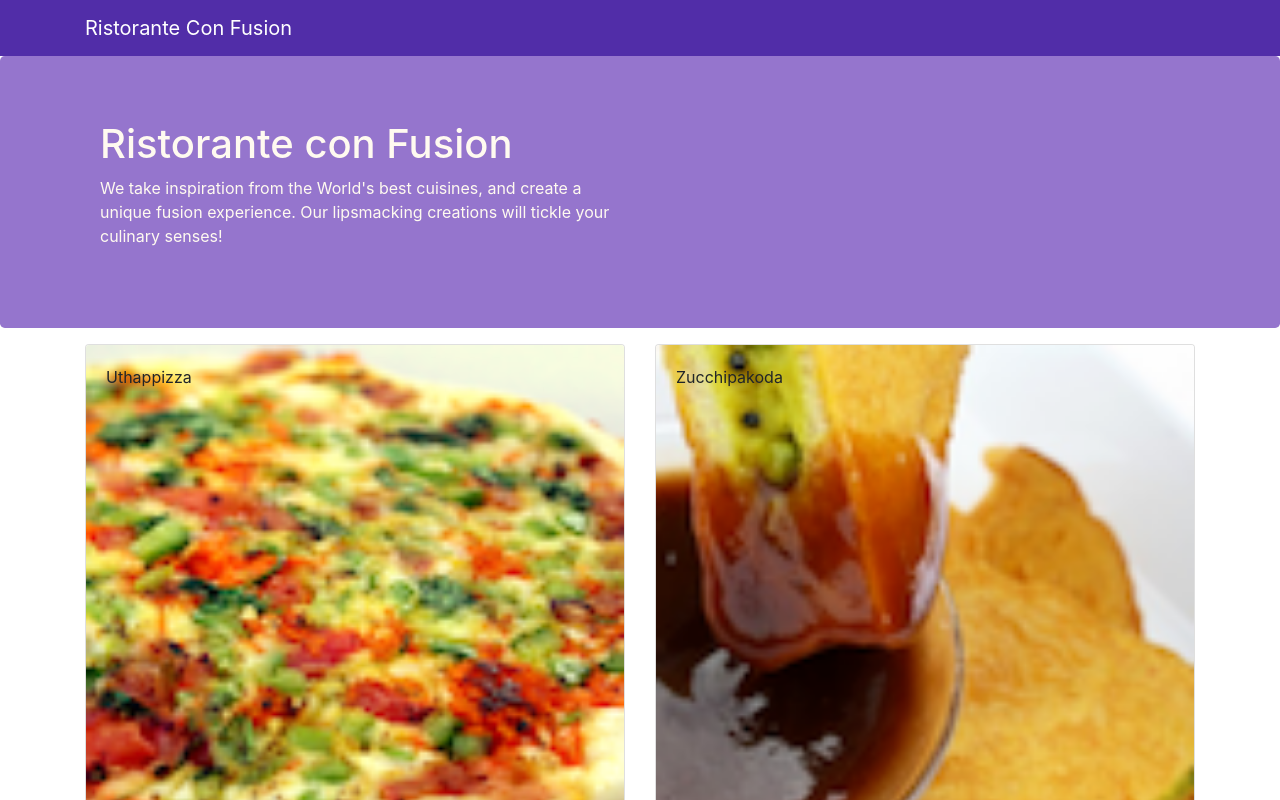
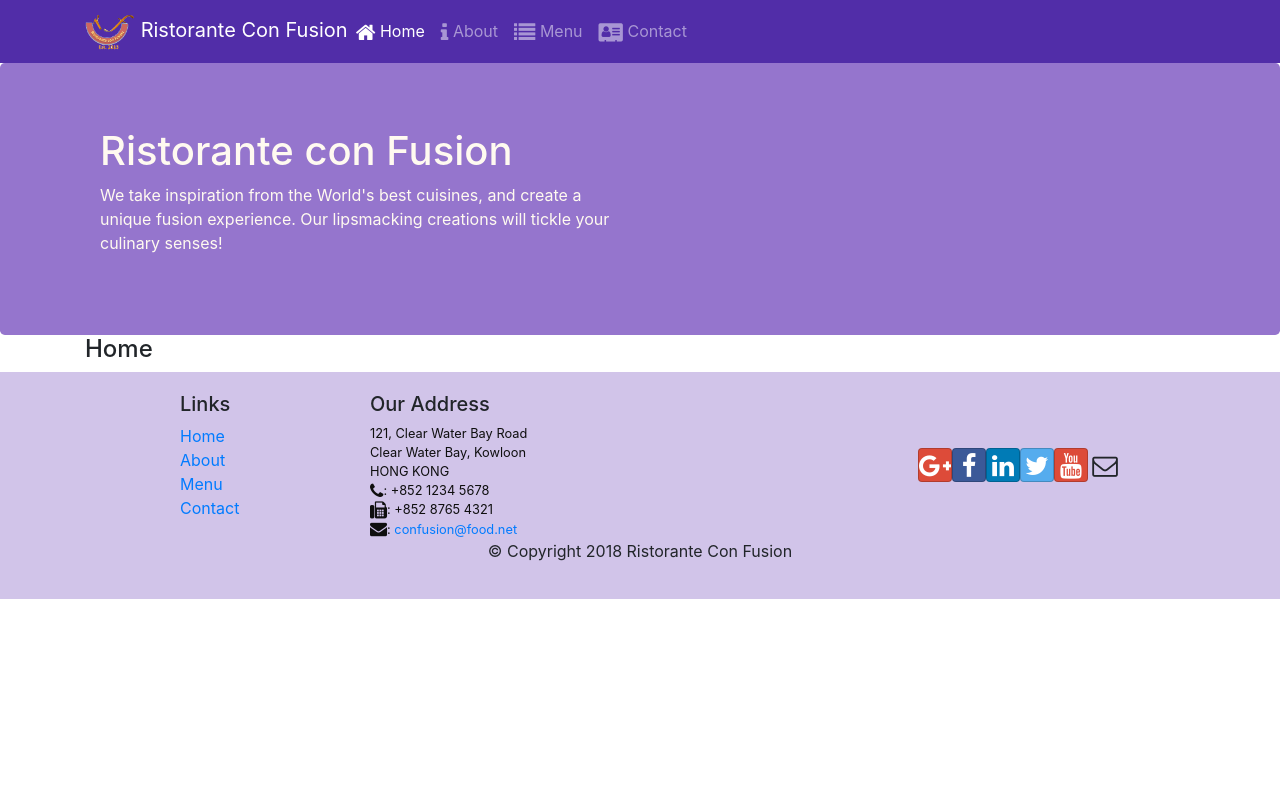
Before and after one commit to aditya-jain1511/confusion2, a React (Create React App) app: page /home in a window 1280 px wide. Shown: the top 800 px of the page. Built offline with nearby package versions, Linux system fonts and the light colour scheme.

Commit message:
Router Navigation + Menu Class Component

```diff
--- a/src/App.js
+++ b/src/App.js
@@ -1,14 +1,17 @@
 import React, {Component} from 'react';
 import './App.css';
 import Main from './components/Main';
+import {BrowserRouter} from 'react-router-dom';
 
 class App extends Component{
 
   render(){
     return (
-      <div>
-        <Main />
-      </div>
+      <BrowserRouter>
+        <div>
+          <Main />
+        </div>
+      </BrowserRouter>
     );
   }
 }
--- a/src/components/Footer.js
+++ b/src/components/Footer.js
@@ -1,4 +1,5 @@
 import React from 'react';
+import {Link} from 'react-router-dom';
 
 function Footer(props) {
     return(
@@ -8,10 +9,10 @@
                 <div className="col-4 offset-1 col-sm-2">
                     <h5>Links</h5>
                     <ul className="list-unstyled">
-                        <li><a href="#">Home</a></li>
-                        <li><a href="#">About</a></li>
-                        <li><a href="#">Menu</a></li>
-                        <li><a href="contactus.html">Contact</a></li>
+                        <li><Link to="/home">Home</Link></li>
+                        <li><Link to="/about">About</Link></li>
+                        <li><Link to="/menu">Menu</Link></li>
+                        <li><Link to="/contact">Contact</Link></li>
                     </ul>
                 </div>
                 <div className="col-7 col-sm-5">
--- a/src/components/Header.js
+++ b/src/components/Header.js
@@ -1,13 +1,58 @@
 import React , {Component} from "react";
-import {Navbar, NavbarBrand, Jumbotron} from 'reactstrap';
+import {Navbar, NavbarBrand, Nav, NavbarToggler, Collapse, NavItem, Jumbotron} from 'reactstrap';
+import {NavLink} from 'react-router-dom';
+
 
 class Header extends Component{
+    constructor(props){
+        super(props);
+
+        this.state={
+            isNavOpen:false,
+        }
+        this.toggleNav=this.toggleNav.bind(this);
+    }
+
+    toggleNav(){
+        if (this.state.isNavOpen===false){
+            this.setState({isNavOpen:true});
+        }
+        else{
+            this.setState({isNavOpen:false});
+        }
+    }
+
     render(){
         return(
             <>
-                <Navbar dark>
+                <Navbar dark expand="md">
                     <div className="container">
-                        <NavbarBrand href="/"> Ristorante Con Fusion</NavbarBrand>
+                        <NavbarToggler onClick={this.toggleNav} />
+                        <NavbarBrand className="mr-auto" href="/"> <img src="assets/images/logo.png" alt="logo" height="100%" width="50" /> Ristorante Con Fusion </NavbarBrand>
+                        <Collapse isOpen={this.state.isNavOpen} navbar>
+                        <Nav navbar>
+                            <NavItem>
+                                <NavLink className="nav-link" to="/home">
+                                    <span className="fa fa-home fa-lg"></span> Home
+                                </NavLink>
+                            </NavItem>
+                            <NavItem>
+                                <NavLink className="nav-link" to="/about">
+                                    <span className="fa fa-info fa-lg"></span> About
+                                </NavLink>
+                            </NavItem>
+                            <NavItem>
+                                <NavLink className="nav-link" to="/menu">
+                                    <span className="fa fa-list fa-lg"></span> Menu
+                                </NavLink>
+                            </NavItem>
+                            <NavItem>
+                                <NavLink className="nav-link" to="/contact">
+                                    <span className="fa fa-address-card fa-lg"></span> Contact
+                                </NavLink>
+                            </NavItem>
+                        </Nav>
+                        </Collapse>
                     </div>
                 </Navbar>
                 <Jumbotron>
--- /dev/null
+++ b/src/components/Home.js
@@ -0,0 +1,9 @@
+import React from "react";
+
+export default function Home(props){
+    return(
+        <div className="container">
+            <h4>Home</h4>
+        </div>
+    );
+}
--- a/src/components/Main.js
+++ b/src/components/Main.js
@@ -2,10 +2,11 @@
 
 import React, {Component} from 'react';
 import Menu from "./MenuComponent";
+import Home from './Home';
 import {DISHES} from '../shared/dishes';
-import DishDetail from "./DishDetail";
 import Header from './Header';
 import Footer from './Footer';
+import {Switch, Route, Redirect} from 'react-router-dom';
 
 class Main extends Component{
 
@@ -14,35 +15,26 @@
 
     this.state={
       dishes: DISHES,
-      selectedDish: null
     };
-  }
-
-  onDishSelect(dishID){
-    this.setState({
-        selectedDish: dishID
-    })
-  }
-
-  renderDish(dishID){
-    if(dishID!=null){
-        return(
-            <div className="container">
-              <DishDetail dish = {dishID}/>
-            </div>
-        )
-    }
   }
 
 
   render(){
+
+    const HomePage=()=>{
+      return(
+        <Home></Home>
+      )
+    }
+
     return (
       <>
         <Header />
-        <Menu dishes={this.state.dishes} onClick={
-            (dishID)=>this.onDishSelect(dishID)
-        }/>
-        {this.renderDish(this.state.selectedDish)}
+        <Switch>
+          <Route path= "/home" component={HomePage} />
+          <Route exact path="/menu" component={()=><Menu dishes={this.state.dishes}/>}></Route>
+          <Redirect to="/home" />
+        </Switch>
         <Footer />
       </>
     );
--- a/src/components/MenuComponent.js
+++ b/src/components/MenuComponent.js
@@ -1,10 +1,35 @@
-import React from "react";
+import React, { Component } from "react";
 import {Card, CardImg, CardImgOverlay,  CardTitle} from 'reactstrap';
+import DishDetail from "./DishDetail";
 
-/*Construct a menu of dishes*/
-function RenderMenuItem ({dish, onClick}) {
+class Menu extends Component{
+    constructor(props){
+        super(props);
+
+        this.state={
+            selectedDish:null
+        }
+    }
+
+    onDishSelect(dish){
+        this.setState({
+            selectedDish: dish
+        })
+    }
+
+    renderDish(dishID){
+        if(dishID!=null){
+            return(
+                <div className="container">
+                  <DishDetail dish = {dishID}/>
+                </div>
+            )
+        }
+      }
+
+      RenderMenuItem(dish){
         return (
-        <Card onClick={() => onClick(dish)}>
+            <Card onClick={() => this.onDishSelect(dish)}>
                 <CardImg width="100%" src={dish.image} alt={dish.name}></CardImg>
                 <CardImgOverlay>
                     <CardTitle>{dish.name}</CardTitle>
@@ -13,23 +38,26 @@
         );
       }
 
-const Menu=(props)=> {
-    const menubar= props.dishes.map((dish)=>{
+
+    render(){
+        const menubar= this.props.dishes.map((dish)=>{
             return(
                 <div key={dish.id} className="col-12 col-md-6 mt-3 mb-1">
-                <RenderMenuItem dish={dish} onClick={props.onClick}/>
+                    {this.RenderMenuItem(dish)}
                 </div>
             );
         });
+
         return(
             <div className="container">
                 <div className="row">
                     {menubar}
                 </div>
+                {this.renderDish(this.state.selectedDish)}
             </div>
         );
     }
-
+}
 
 
 export default Menu;
```
Also changed, not shown: 1 other file (tests, documents, lock files or other folders). Lines whose indentation alone changed are shown as unchanged.
